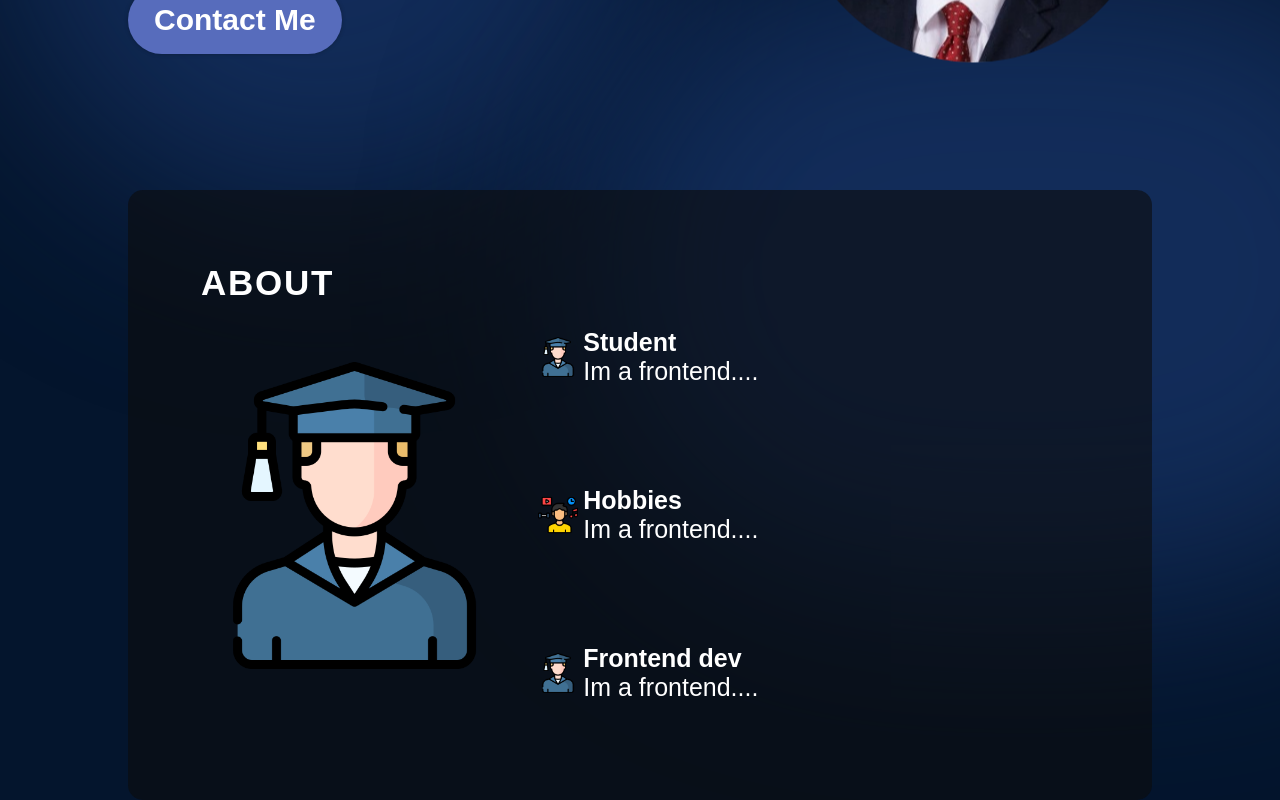
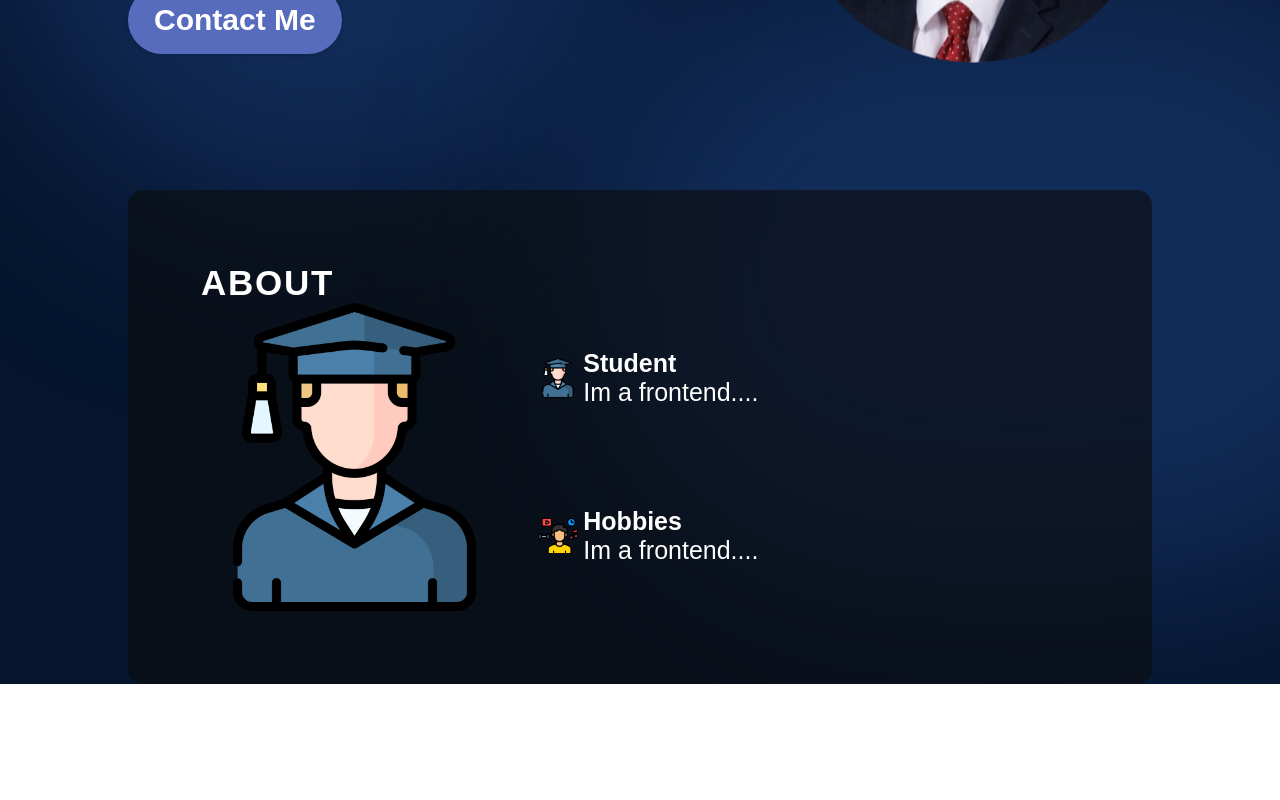
Before and after one commit to grantwilson1/ReactPorfolio, a React (Vite) app in the folder react-portfolio/: page / in a window 1280 px wide. Shown: the part 441-1241 px from the top of the page. After the commit the page ends 1125 px from the top, so only its background shows below. Built offline with nearby package versions, Linux system fonts and the light colour scheme; the HTML template or start-up script is replaced by a standard one.

Commit message:
Update About.jsx

```diff
--- a/react-portfolio/src/components/About/About.jsx
+++ b/react-portfolio/src/components/About/About.jsx
@@ -24,13 +24,13 @@ export const About = () => {
               <p>Im a frontend....</p>
             </div>
           </li>
-          <li className={styles.aboutItem}>
+          {/* <li className={styles.aboutItem}>
             <img src={student} alt="cursor icon" />
             <div className={styles.aboutItemText}>
               <h3>Frontend dev</h3>
               <p>Im a frontend....</p>
             </div>
-          </li>
+          </li> */}
         </ul>
       </div>
     </section>
```
